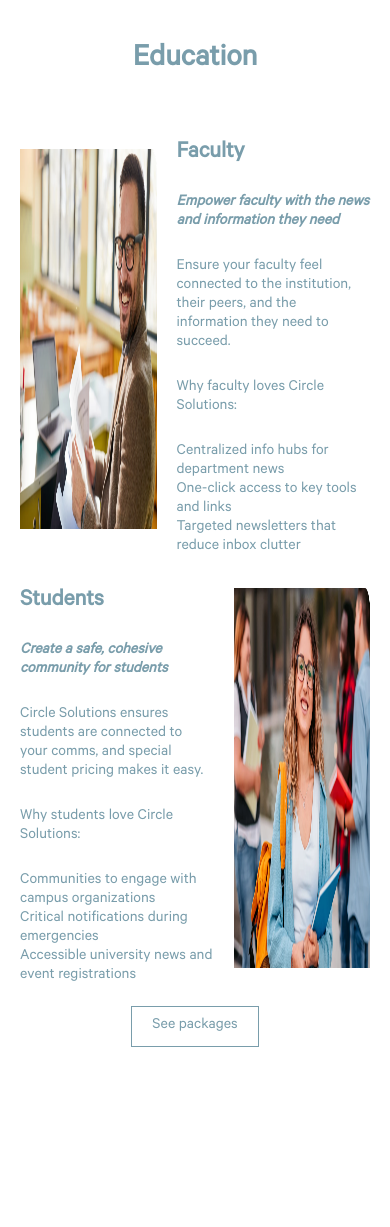
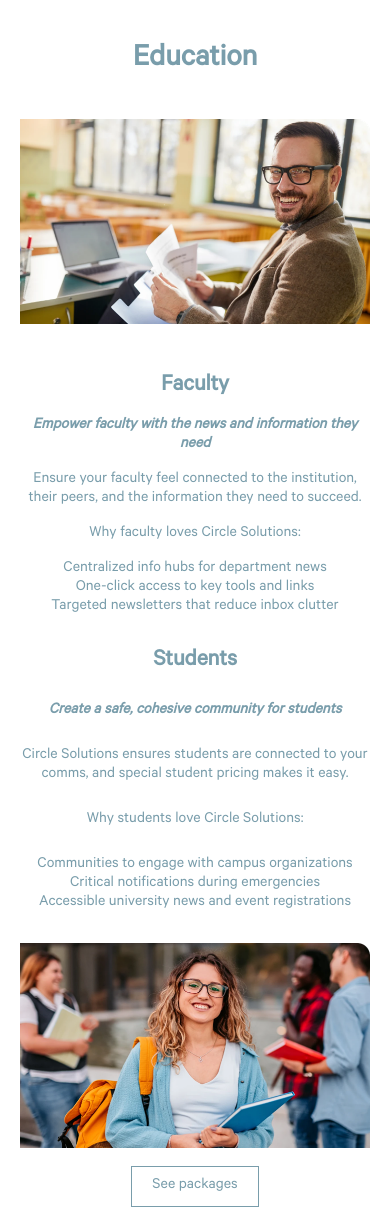
Before and after one commit to Milana-tech/Circle-Solutions-Group-IT1B, a PHP site: page /Milana-tech-Circle-Solutions-Group-IT1B/pages/products-education.php in a window 390 px wide. Shown: the part 131-1358 px from the top of the page. Before the commit the page ends 1178 px from the top, so only its background shows below. Run offline with PHP 8.4, Linux system fonts and the light colour scheme.

Commit message:
solved responsiveness issues, combined all of the styling of the education and healthcare pages to avoid repetitions

```diff
--- a/root/css/global.css
+++ b/root/css/global.css
@@ -970,9 +970,9 @@ footer>div {
 
 /* Checkout end */
 /* ======================================== */
-/* education start */
+/* Healthcare and education shared PART 1(media queries in PART 2, under healthcare and education) start */
 
-.educationBody
+.healthcareEducationBody
 {
    margin: 0;
    padding: 0;
@@ -980,106 +980,28 @@ footer>div {
    color: #799DAB;
 }
 
-.educationContainer
+.healthcareEducationContainer
 {
    max-width: 1200px;
    margin: 0 auto;
    padding: 20px;
 }
 
-.educationH1
+.healthcareEducationH1
 {
    text-align: center;
-    color: #799DAB;
+   color: var(--blueGrey);
    margin-bottom: 40px;
 }
 
-.educationH2
+.healthcareEducationImg img
 {
-    margin-bottom: 10px;
-    font-size: 1.5rem;
+   width: 100%;
+   max-width: 350px;
+   height: auto;
 }
 
-.faculty-section
-{
-    display: grid;
-    grid-template-columns: 1fr 2fr;
-    gap: 20px;
-    align-items: center;
-    margin-bottom: 50px;
-}
-
-.faculty-image img
-{
-    width: 35vw;
-    height: 45vh;
-}
-
-.faculty-text
-{
-    display: flex;
-    flex-direction: column;
-    justify-content: center;
-}
-
-.faculty-text p,
-.faculty-text ul
-{
-    margin-bottom: 10px;
-}
-
-.educationUl
-{
-    list-style: none;
-    padding-left: 0px;
-}
-
-.student-section
-{
-    display: grid;
-    grid-template-columns: 2fr 1fr;
-    gap: 20px;
-    align-items: center;
-    margin-bottom: 50px;
-}
-
-.student-section img
-{
-    width: 35vw;
-    height: 45vh;
-}
-
-.student-text
-{
-    display: flex;
-    flex-direction: column;
-    justify-content: center;
-}
-
-.student-text p,
-.student-text ul
-{
-    margin-bottom: 10px;
-}
-
-@media (max-width: 768px)
-{
-    .faculty-section,
-    .student-section
-    {
-        margin:  0 auto;
-    }
-}
-
-.educationBtn
-{
-    display: flex;
-    gap: 10px;
-    justify-content: center;
-    padding-top: 10px;
-}
-
-.education-seePackages
+.healthcareEducation-seePackages
 {
    padding: 10px 20px;
    font-size: 1rem;
@@ -1092,43 +1014,44 @@ footer>div {
    color: #799DAB;
 }
 
-.education-seePackages:hover
+.healthcareEducation-seePackages:hover
 {
    background-color: #799DAB;
    color: white;
 }
 
-/* education end */
-/* ======================================== */
-/* healthcare start */
-
-.healthcareBody
-{
-   margin: 0;
-   padding: 0;
-   box-sizing: border-box;
-   color: #799DAB;
-}
-
-.healthcareContainer
-{
-   max-width: 1200px;
-   margin: 0 auto;
-   padding: 20px;
-}
-
-.healthcareH1
-{
-   text-align: center;
-   color: #799DAB;
-   margin-bottom: 40px;
-}
-
-.healthcareH2
+.healthcareEducationH2,
+.faculty-text p,
+.faculty-text ul,
+.student-text p,
+.student-text ul,
+.comms-text p,
+.comms-text ul,
+.efficiency-text p,
+.efficiency-text ul
 {
     margin-bottom: 10px;
 }
 
+.efficiency-text
+.faculty-text,
+.student-text
+{
+    display: flex;
+    flex-direction: column;
+    justify-content: center;
+}
+
+.healthcareBtn,
+.educationBtn
+{
+    display: flex;
+    gap: 10px;
+    justify-content: center;
+    padding-top: 10px;
+}
+
+.faculty-section,
 .comms-section
 {
     display: grid;
@@ -1138,12 +1061,37 @@ footer>div {
     margin-bottom: 50px;
 }
 
-.comms-image img
+.student-section,
+.efficiency-section
 {
-   width: 100%;
-   max-width: 350px;
-   height: auto;
+    display: grid;
+    grid-template-columns: 2fr 1fr;
+    gap: 20px;
+    align-items: center;
+    margin-bottom: 50px;
 }
+
+/* Healthcare and education shared PART 1(media queries in PART 2, under healthcare and education) end */
+/* ======================================== */
+/* education start */
+
+.educationUl
+{
+    list-style: none;
+    padding-left: 0px;
+}
+
+@media (max-width: 768px)
+{
+    .faculty-section,
+    .student-section
+    {
+        margin:  0 auto;
+    }
+}
+/* education end */
+/* ======================================== */
+/* healthcare start */
 
 .comms-text
 {
@@ -1153,41 +1101,6 @@ footer>div {
    text-wrap: balance;
 }
 
-.comms-text p,
-.comms-text ul
-{
-   margin-bottom: 10px;
-}
-
-.efficiency-section
-{
-   display: grid;
-   grid-template-columns: 2fr 1fr;
-   gap: 20px;
-   align-items: center;
-   margin-bottom: 50px;
-}
-
-.efficiency-image img
-{
-   width: 100%;
-   max-width: 350px;
-   height: auto;
-}
-
-.efficiency-text
-{
-   display: flex;
-   flex-direction: column;
-   justify-content: center;
-}
-
-.efficiency-text p,
-.efficiency-text ul
-{
-   margin-bottom: 10px;
-}
-
 .efficiency-section,
 .efficiency-text
 {
@@ -1195,50 +1108,31 @@ footer>div {
    text-wrap: balance;
 }
 
+/* healthcare end */
+/* ======================================== */
+/* healthcare and education PART 2 (with media queries, PART 1 is before healthcare and education) start*/
+
 @media (max-width: 768px)
 {
    .comms-section,
-   .efficiency-section
+   .efficiency-section,
+   .student-section,
+   .faculty-section
    {
        grid-template-columns: 1fr;
        text-align: center;
    }
 
    .comms-image img,
-   .efficiency-image .comms-image
+   .efficiency-image .comms-image,
+   .faculty-image,
+   .student-section img
    {
        margin: 0 auto;
    }
 }
 
-.healthcareBtn
-{
-  display: flex;
-  gap: 10px;
-  justify-content: center;
-  padding-top: 10px;
-}
-
-.healthcare-seePackages
-{
-   padding: 10px 20px;
-   font-size: 1rem;
-   border: none;
-   cursor: pointer;
-   transition: background-color 0.3 ease;
-
-   background-color: white;
-   border: 1px solid #799DAB;
-   color: #799DAB;
-}
-
-.healthcare-seePackages:hover
-{
-   background-color: #799DAB;
-   color: white;
-}
-
-/* healthcare end */
+/* healthcare and education PART 2 (with media queries, PART 1 is before healthcare and education) end */
 /* ======================================== */
 /* sign up start*/
 
--- a/root/pages/products-education.php
+++ b/root/pages/products-education.php
@@ -9,20 +9,20 @@
   <title>Education | Circle Solutions</title>
 </head>
 
-<body class="educationBody">
+<body class="healthcareEducationBody">
   <?php
   include "../sections/header.html";
   ?>
-  <div class="educationContainer">
-    <h1 class="educationH1">Education</h1>
+  <div class="healthcareEducationContainer">
+    <h1 class="healthcareEducationH1">Education</h1>
 
     <!-- Faculty Section -->
     <div class="faculty-section">
-      <div class="faculty-image">
+      <div class="healthcareEducationImg">
         <img src="../images/faculty.png" alt="Faculty Image" />
       </div>
       <div class="faculty-text">
-        <h2 class="educationH2">Faculty</h2>
+        <h2 class="healthcareEducationH2">Faculty</h2>
         <p>
           <b><i>Empower faculty with the news and information they need</i></b>
         </p>
@@ -42,7 +42,7 @@
     <!-- Student Section -->
     <div class="student-section">
       <div class="student-text">
-        <h2 class="educationH2">Students</h2>
+        <h2 class="healthcareEducationH2">Students</h2>
         <p>
           <i><b>Create a safe, cohesive community for students</b></i>
         </p>
@@ -57,12 +57,12 @@
           <li>Accessible university news and event registrations</li>
         </ul>
       </div>
-      <div class="student-image">
+      <div class="healthcareEducationImg">
         <img src="../images/students.png" alt="Student Image" />
       </div>
     </div>
     <div class="educationBtn">
-      <a href="./packages.html"><button class="education-seePackages">See packages</button></a>
+      <a href="./packages.html"><button class="healthcareEducation-seePackages">See packages</button></a>
     </div>
   </div>
 
```
Also changed, not shown: root/pages/products-healthcare.php (+9 -9 lines). Lines whose indentation alone changed are shown as unchanged.
